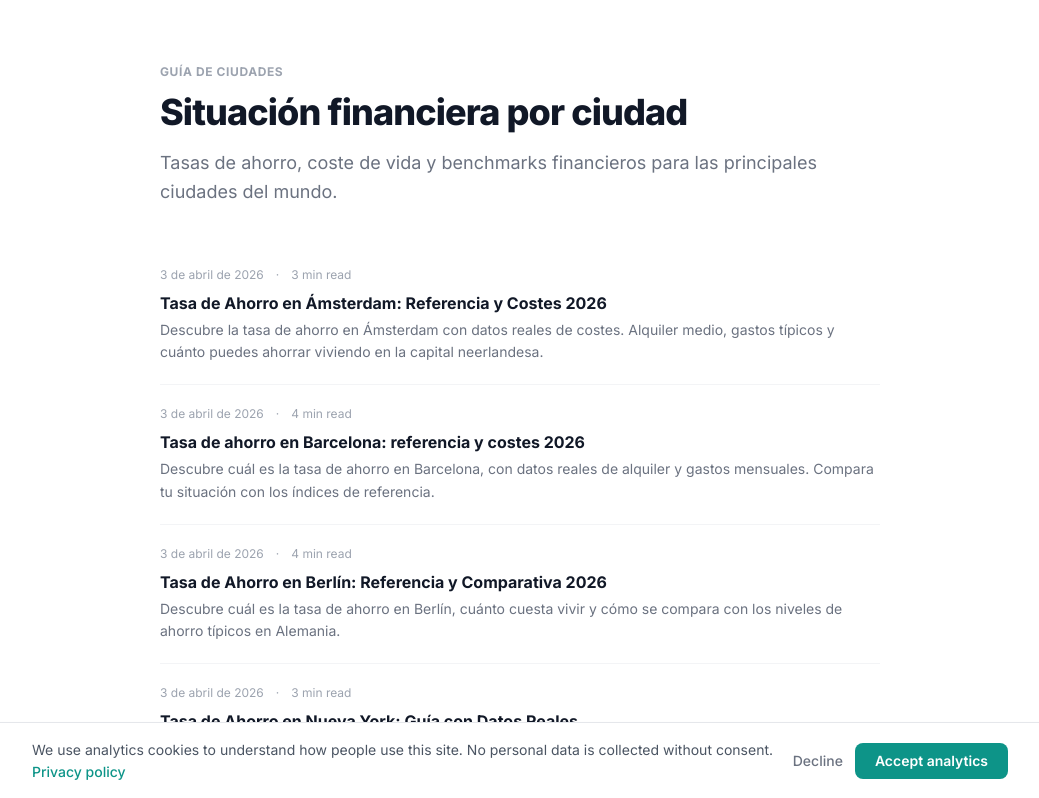
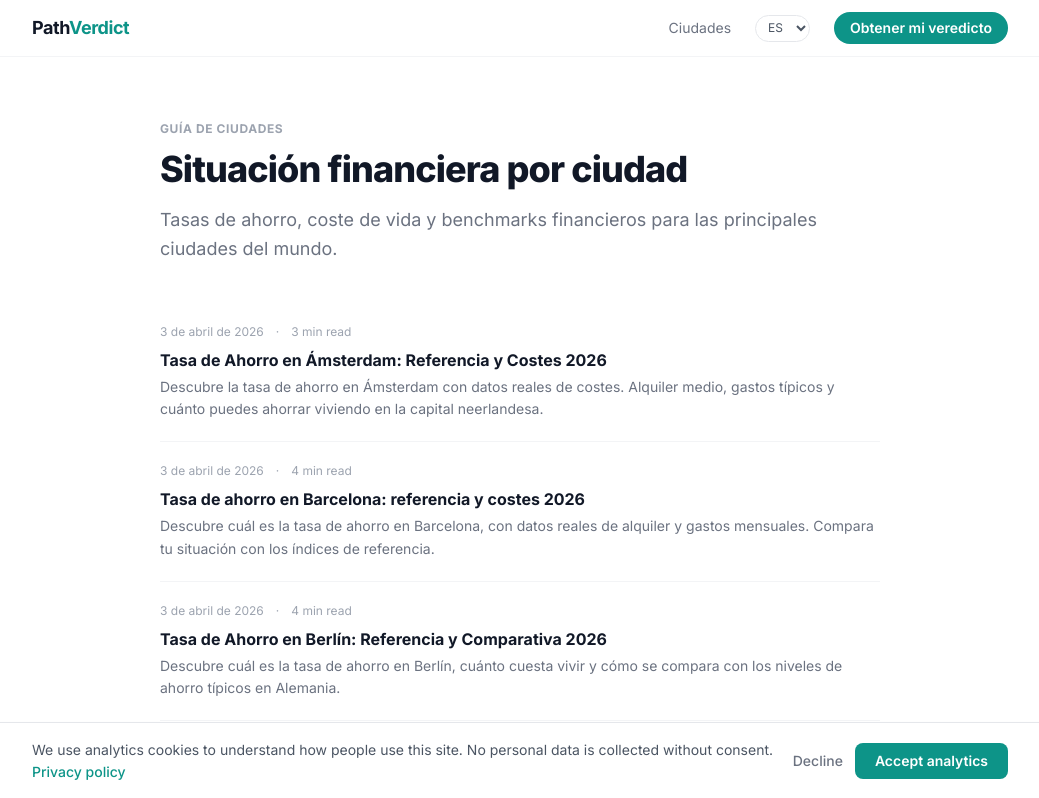
Before and after one commit to stewartmasters/path-verdict, a Next.js app: page /es/guia-ciudades in a window 1280 px wide. Shown: the top 798 px of the page, without its empty margins (120-1159 px from the left). Built offline with nearby package versions, Linux system fonts and the light colour scheme; no server answers.

Commit message:
feat: add ES navigation and footer to /es layout
Spanish nav links to /es/guia-ciudades with locale-aware language toggle.
Wraps main with lang="es" for correct accessibility/SEO signalling.

Co-Authored-By: Claude Sonnet 4.6 <noreply@anthropic.com>

```diff
--- a/app/es/layout.tsx
+++ b/app/es/layout.tsx
@@ -1,4 +1,7 @@
 import type { Metadata } from "next";
+import Link from "next/link";
+import LanguageSelect from "@/components/LanguageSelect";
+import Footer from "@/components/Footer";
 
 export const metadata: Metadata = {
   alternates: {
@@ -10,6 +13,39 @@ export const metadata: Metadata = {
   },
 };
 
+function NavigationES() {
+  return (
+    <nav className="border-b border-gray-100 bg-white/90 backdrop-blur-sm sticky top-0 z-50">
+      <div className="max-w-5xl mx-auto px-4 sm:px-6 flex items-center justify-between h-14">
+        <Link href="/es" className="font-bold text-gray-900 text-lg tracking-tight flex-shrink-0">
+          Path<span className="text-teal-600">Verdict</span>
+        </Link>
+        <div className="flex items-center gap-2 sm:gap-6 text-sm">
+          <Link
+            href="/es/guia-ciudades"
+            className="transition-colors hidden sm:block text-gray-500 hover:text-gray-900"
+          >
+            Ciudades
+          </Link>
+          <LanguageSelect />
+          <Link
+            href="/#path-tool"
+            className="bg-teal-600 text-white px-3 sm:px-4 py-1.5 rounded-full text-xs sm:text-sm font-semibold hover:bg-teal-700 transition-colors flex-shrink-0 whitespace-nowrap"
+          >
+            Obtener mi veredicto
+          </Link>
+        </div>
+      </div>
+    </nav>
+  );
+}
+
 export default function EsLayout({ children }: { children: React.ReactNode }) {
-  return <>{children}</>;
+  return (
+    <>
+      <NavigationES />
+      <main lang="es">{children}</main>
+      <Footer />
+    </>
+  );
 }
```
